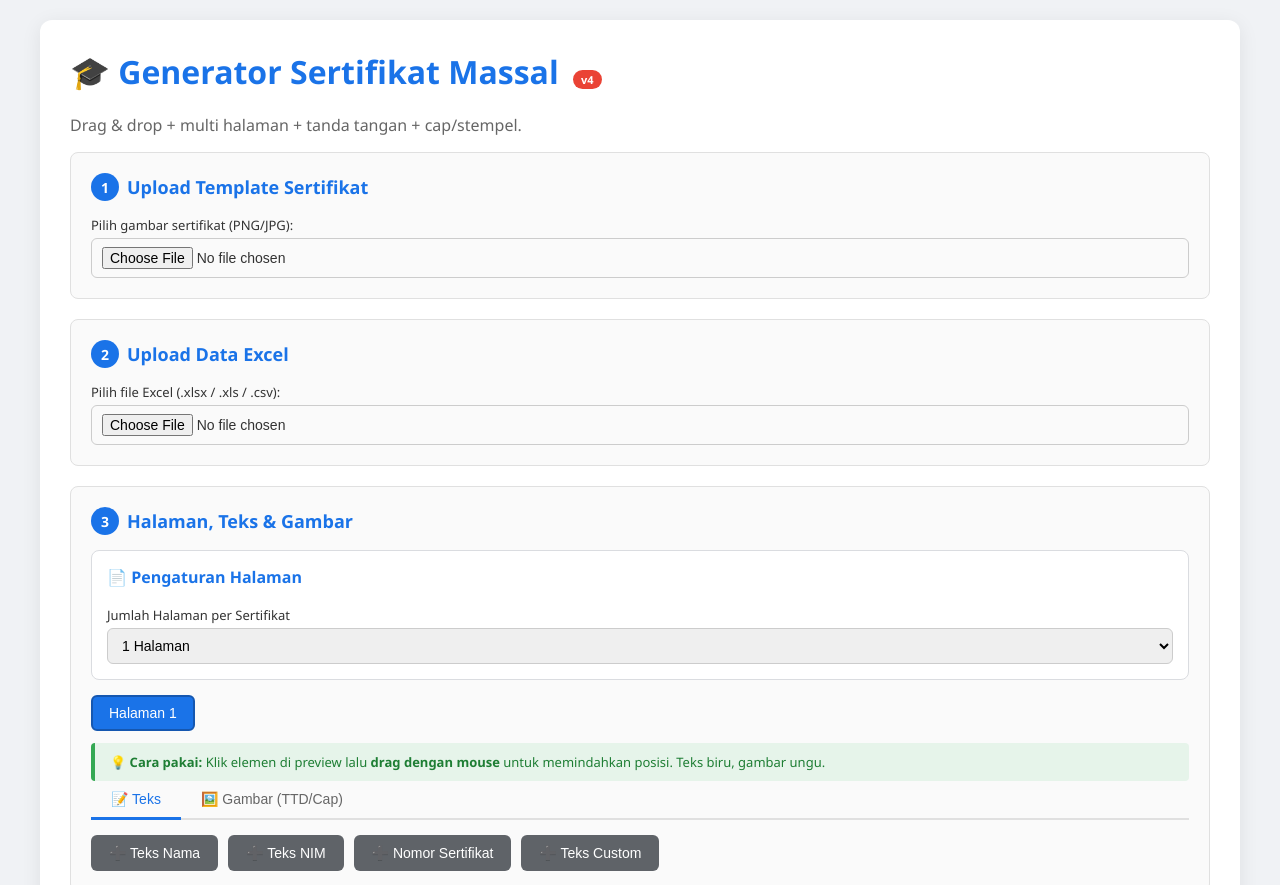
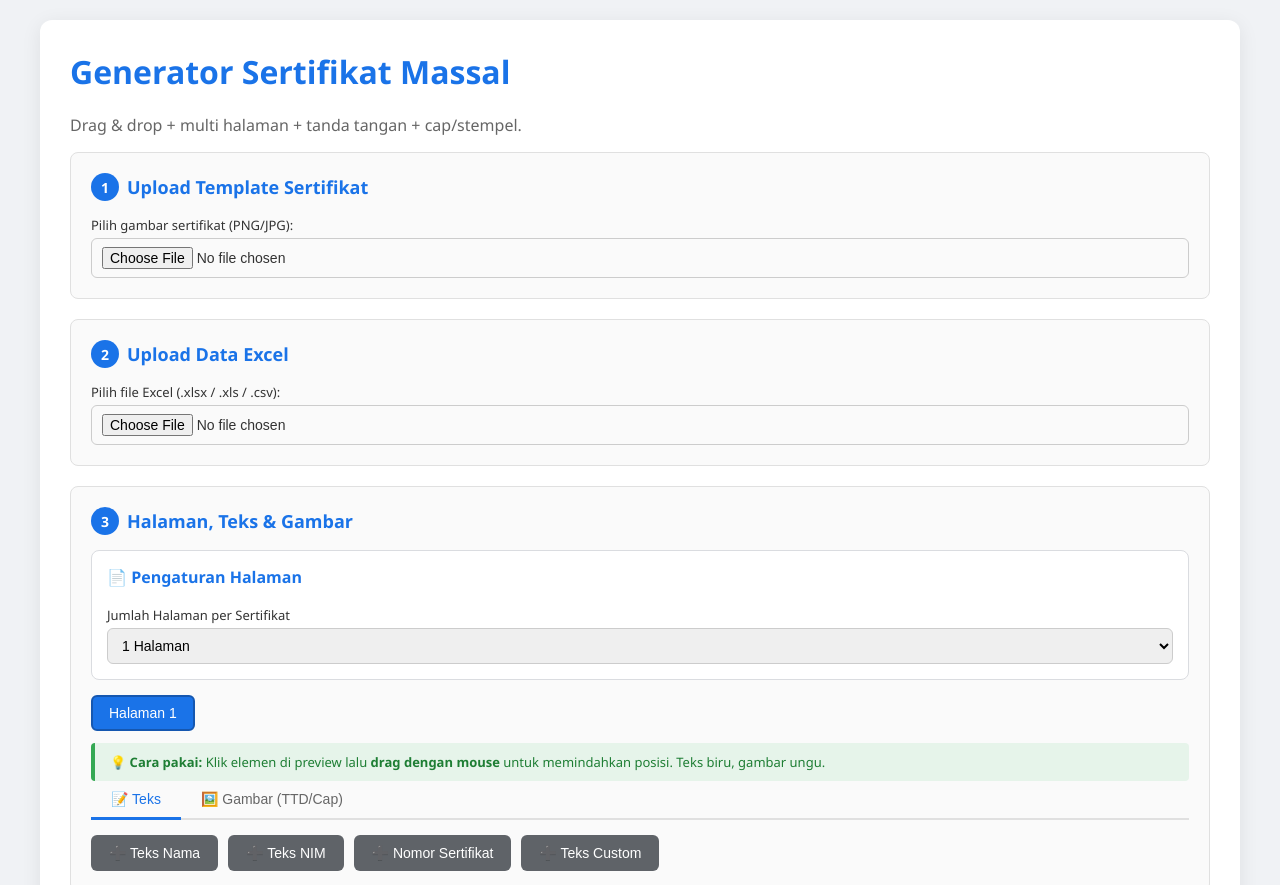
Before and after one commit to djr-rsud/sertifikat, a plain HTML site: page index.html in a window 1280 px wide. Shown: the top 885 px of the page. Drawn offline with nearby package versions, Linux system fonts and the light colour scheme.

Commit message:
Update index.html

```diff
--- a/index.html
+++ b/index.html
@@ -359,7 +359,7 @@
 </div>
 
 <div class="container">
-    <h1>🎓 Generator Sertifikat Massal <span class="badge new">v4</span></h1>
+    <h1>Generator Sertifikat Massal</h1>
     <p style="color:#666;">Drag & drop + multi halaman + tanda tangan + cap/stempel.</p>
 
     <!-- STEP 1: Template -->
```
